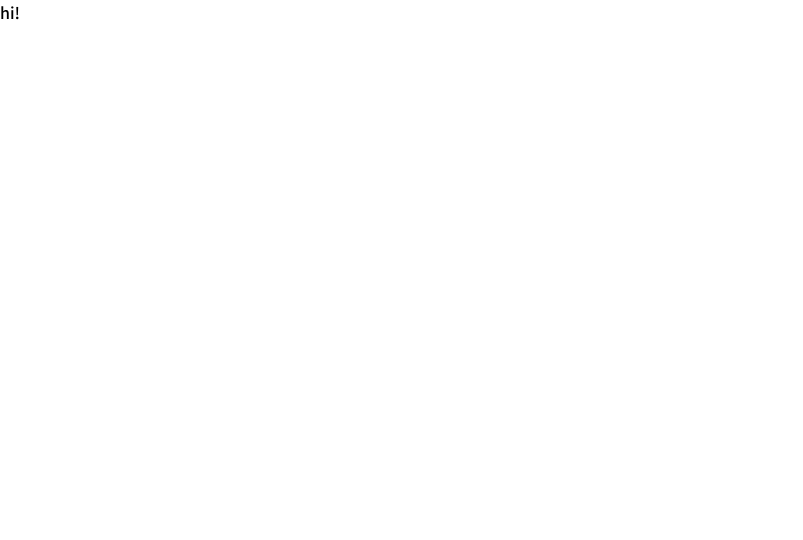
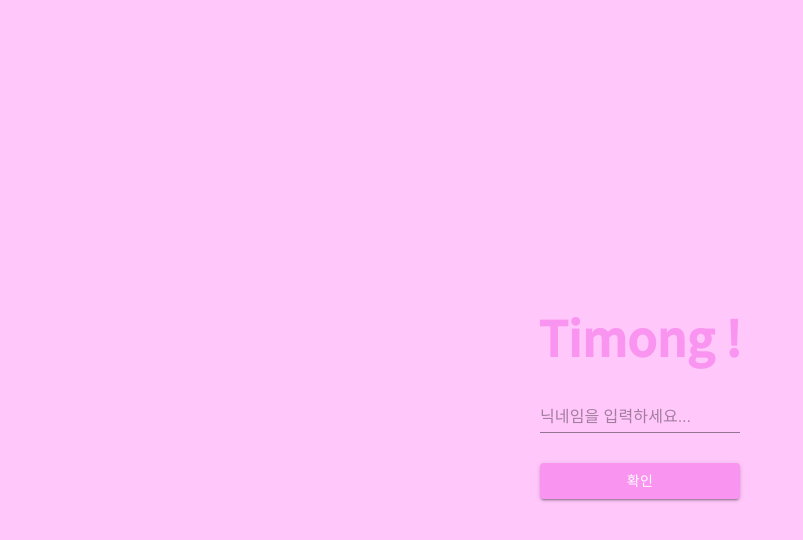
Before and after one commit to rkskekzzz/timong, a React (Create React App) app in the folder frontend/: page /1 in a window 1280 px wide. Shown: the top 540 px of the page, without its empty margins (0-803 px from the left). Built offline with nearby package versions, Linux system fonts and the light colour scheme.

Commit message:
Feat : Starter route, animation speed 조정

```diff
--- a/frontend/src/Components/Header/Header.styled.ts
+++ b/frontend/src/Components/Header/Header.styled.ts
@@ -15,14 +15,14 @@ const Header = styled.div<{ isPinned: boolean; bgcolor: string }>`
   ${(props) => {
     if (!props.isPinned)
       return `
-        transition: transform 500ms linear 0ms, border-radius 500ms, background 500ms;
-        transform: scale(0.7);
+        transition: transform 250ms linear 0ms, border-radius 250ms, background 250ms;
+        transform: scale(0.6);
         border-radius: 30px;
         background: #f995f0;
       `;
     else
       return `
-        transition: transform 500ms linear 0ms, border-radius 500ms, background 500ms;
+        transition: transform 250ms linear 0ms, border-radius 250ms, background 250ms;
         transform: scale(1);
         border-radius: 0px;
       `;
@@ -45,13 +45,13 @@ const HeaderTimongTitle = styled.span<{ isPinned: boolean }>`
   ${(props) => {
     if (!props.isPinned)
       return `
-        transition: transform 500ms linear 0ms, opacity 200ms;
+        transition: transform 250ms linear 0ms, opacity 200ms;
         transform: translateY(-30px);
         opacity: 0;
       `;
     else
       return `
-        transition: transform 500ms ease-out 0ms, opacity 200ms;
+        transition: transform 250ms ease-out 0ms, opacity 200ms;
         opacity: 1;
         `;
   }};
@@ -64,13 +64,13 @@ const HeaderCalendarTitle = styled.span<{ isPinned: boolean; color: string }>`
   ${(props) => {
     if (!props.isPinned)
       return `
-        transition: transform 500ms linear 0ms, color 500ms;
+        transition: transform 250ms linear 0ms, color 250ms;
         transform: scale(2) translateX(20px);
         color: white;
   `;
     else
       return `
-        transition: transform 500ms linear 0ms, color 500ms;
+        transition: transform 250ms linear 0ms, color 250ms;
         transform: translateY(17px) ;
         `;
   }};
--- a/frontend/src/Components/Starter/Starter.styled.ts
+++ b/frontend/src/Components/Starter/Starter.styled.ts
@@ -1,5 +1,41 @@
 import styled from 'styled-components';
+import { Button } from '@mui/material';
 
-const Styled = {};
+const Starter = styled.div`
+  height: 100vh;
+  display: flex;
+  flex-direction: column;
+  margin: 0 auto;
+  justify-content: center;
+  align-items: center;
+  gap: 30px;
+`;
+
+const StarterModalForm = styled.form`
+  width: 200px;
+  display: flex;
+  flex-direction: column;
+  gap: 30px;
+`;
+
+const StarterModalButton = styled(Button)`
+  && {
+    background: #f995f0;
+    :hover {
+      background: #f995f0;
+    }
+  }
+`;
+const StarterModalTitle = styled.span`
+  font-size: 3rem;
+  font-weight: bold;
+`;
+
+const Styled = {
+  Starter,
+  StarterModalForm,
+  StarterModalButton,
+  StarterModalTitle,
+};
 
 export default Styled;
--- a/frontend/src/Components/Starter/Starter.tsx
+++ b/frontend/src/Components/Starter/Starter.tsx
@@ -1,7 +1,54 @@
 import React from 'react';
+import { Input } from '@mui/material';
+import { useFormik } from 'formik';
+import Styled from './Starter.styled';
+import { themes } from 'src/theme';
+
+const StarterInputs = () => {
+  const formik = useFormik({
+    initialValues: {
+      calendarName: '',
+    },
+    onSubmit: () => {
+      console.log('submit');
+    },
+  });
+  const handleSubmitButton = () => {
+    console.log('here');
+  };
+
+  return (
+    <Styled.StarterModalForm>
+      <Input
+        // error={isError.name ? true : false}
+        autoComplete="false"
+        id="calendarName"
+        placeholder="닉네임을 입력하세요..."
+        value={formik.values.calendarName}
+        onChange={formik.handleChange}
+      />
+      <Styled.StarterModalButton
+        onClick={handleSubmitButton}
+        variant="contained"
+        color="primary"
+        sx={{ bgcolor: 'Background.paper' }}
+      >
+        {/* <Styled.ModalBoxSpan>확인</Styled.ModalBoxSpan> */}
+        확인
+      </Styled.StarterModalButton>
+    </Styled.StarterModalForm>
+  );
+};
 
 const Starter = () => {
-  return <div>hi!</div>;
+  return (
+    <Styled.Starter style={{ background: themes.main.background }}>
+      <Styled.StarterModalTitle style={{ color: themes.main.theme }}>
+        Timong !
+      </Styled.StarterModalTitle>
+      <StarterInputs />
+    </Styled.Starter>
+  );
 };
 
 export default Starter;
--- a/frontend/src/theme.ts
+++ b/frontend/src/theme.ts
@@ -15,4 +15,8 @@ export const themes = {
     icon: '#171717',
     iconSmall: '#f2f2f2',
   },
+  main: {
+    background: '#ffc7fa',
+    theme: '#f995f0',
+  },
 };
```
